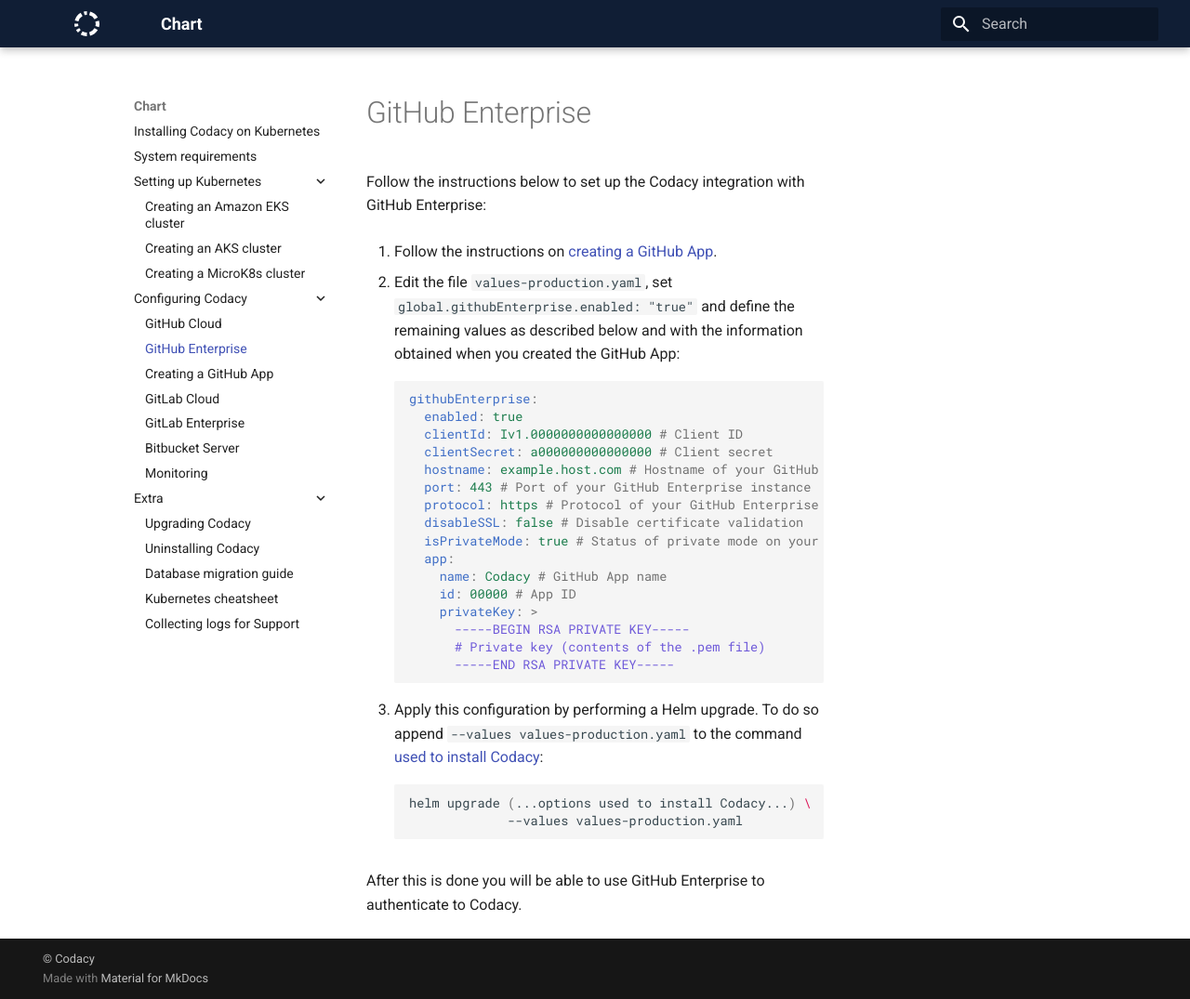
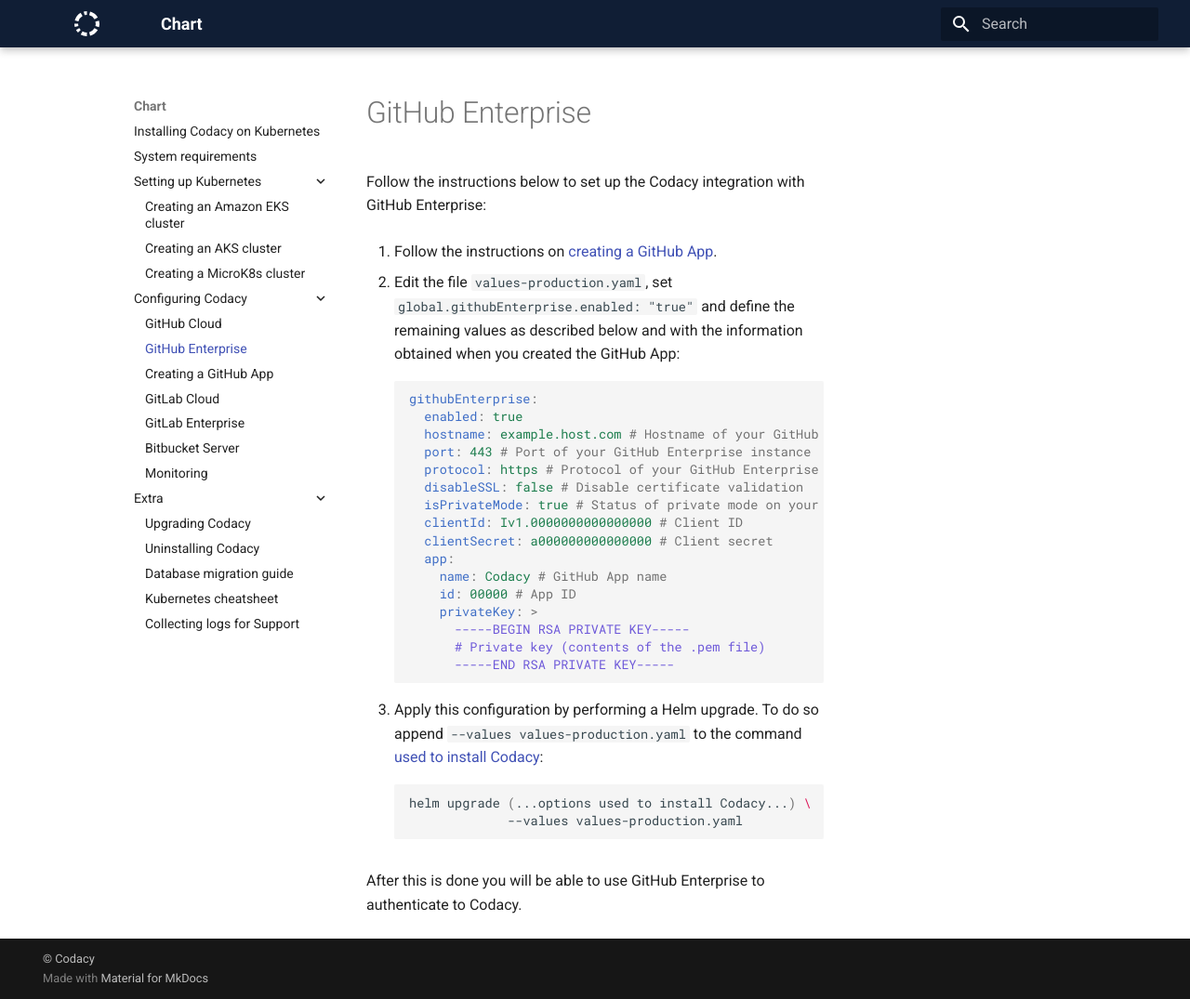
Before and after one commit to codacy/chart, an MkDocs documentation site: the page built from docs/configuration/git-providers/github-enterprise.md, in a window 1280 px wide and 1075 px high. Shown: the whole window at 93% size. Built offline with MkDocs 1.6.1 and Material for MkDocs 9.7.7, drawn with Linux system fonts in a browser that asks for light colours.

````diff
--- a/docs/configuration/git-providers/github-enterprise.md
+++ b/docs/configuration/git-providers/github-enterprise.md
@@ -9,13 +9,13 @@ Follow the instructions below to set up the Codacy integration with GitHub Enter
     ```yaml
     githubEnterprise:
       enabled: true
-      clientId: Iv1.0000000000000000 # Client ID
-      clientSecret: a000000000000000 # Client secret
       hostname: example.host.com # Hostname of your GitHub Enterprise instance
       port: 443 # Port of your GitHub Enterprise instance
       protocol: https # Protocol of your GitHub Enterprise instance
       disableSSL: false # Disable certificate validation
       isPrivateMode: true # Status of private mode on your GitHub Enterprise instance
+      clientId: Iv1.0000000000000000 # Client ID
+      clientSecret: a000000000000000 # Client secret
       app:
         name: Codacy # GitHub App name
         id: 00000 # App ID
````
Also changed, not shown: 2 other files.
